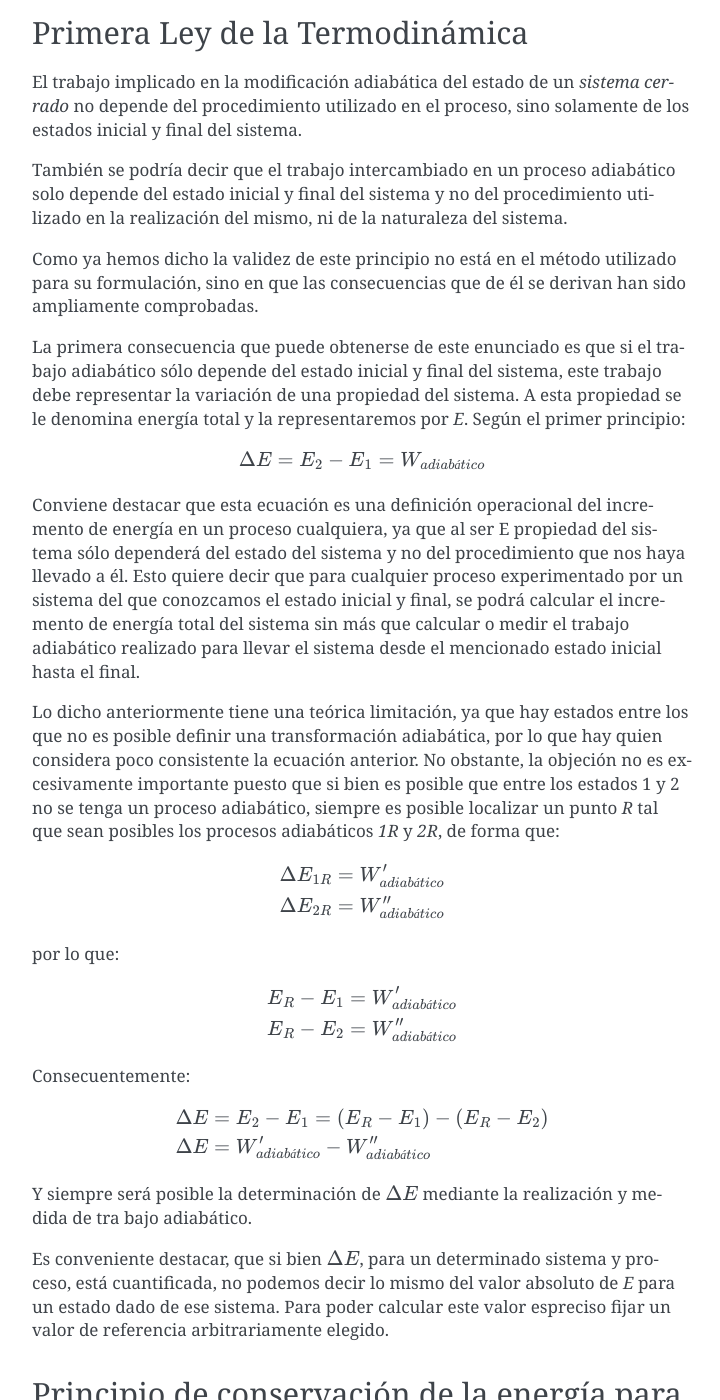
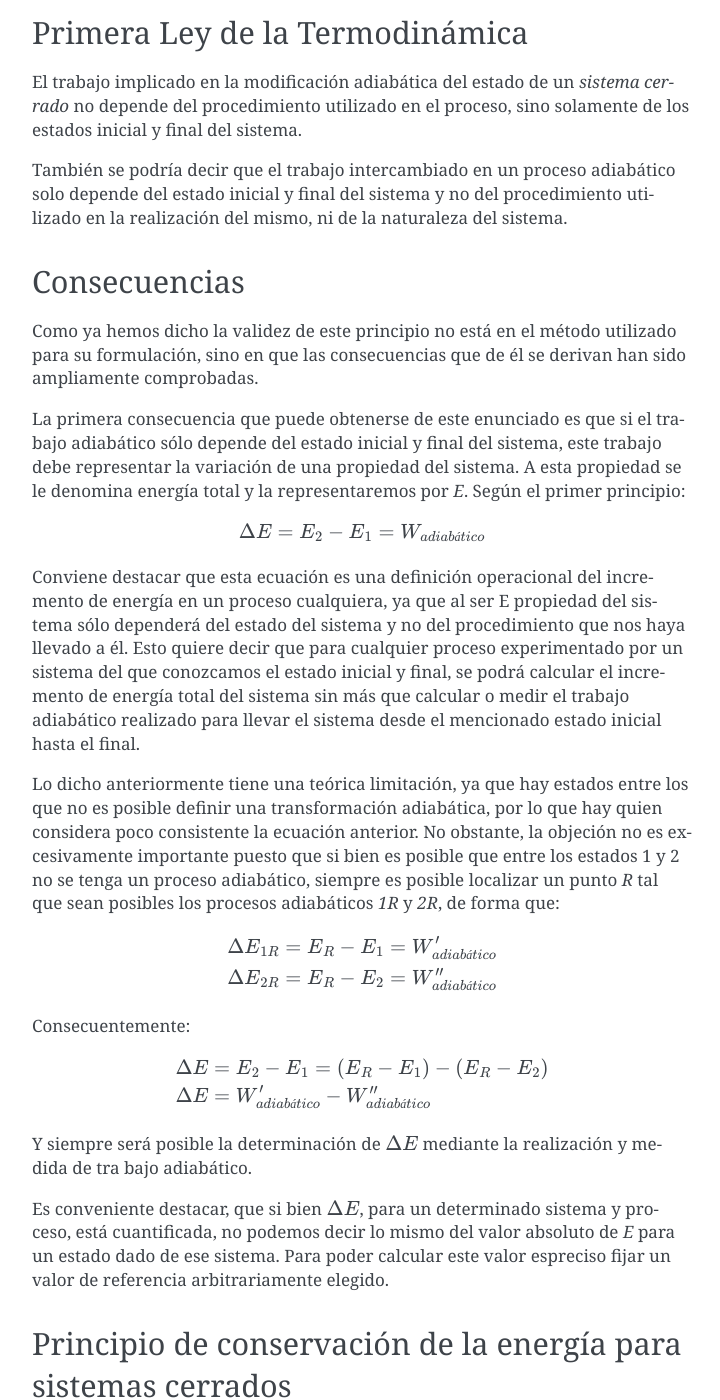
Before and after one commit to mantielero/termodinamica, a Sphinx documentation site: the page built from source/primer_principio_primer_principio.rst, in a window 1280 px wide and 1400 px high, scrolled down 1805 px. Shown: the whole window, without its empty margins (388-1108 px from the left). Built offline with Sphinx 7.4.7, drawn with Linux system fonts in a browser that asks for light colours; pages that are not in the unit, such as notebooks, are missing from menus.

Commit message:
Update primer_principio_primer_principio.rst

```diff
--- a/source/primer_principio_primer_principio.rst
+++ b/source/primer_principio_primer_principio.rst
@@ -47,6 +47,10 @@ El trabajo implicado en la modificación adiabática del estado de un *sistema c
 
 También se podría decir que el trabajo intercambiado en un proceso adiabático solo depende del estado inicial y final del sistema y no del procedimiento utilizado en la realización del mismo, ni de la naturaleza del sistema.
 
+
+Consecuencias
+-------------
+
 Como ya hemos dicho la validez de este principio no está en el método utilizado para su formulación, sino en que las consecuencias que de él se derivan han sido ampliamente comprobadas.
 
 La primera consecuencia que puede obtenerse de este enunciado es que si el trabajo adiabático sólo depende del estado inicial y final del sistema, este trabajo debe representar la variación de una propiedad del sistema. A esta propiedad se le denomina energía total y la representaremos por *E*. Según el primer principio:
@@ -61,15 +65,8 @@ Lo dicho anteriormente tiene una teórica limitación, ya que hay estados entre
 
 .. math::
 
-   \Delta E_{1R} = W_{adiabático}' \\
-   \Delta E_{2R} = W_{adiabático}''
-
-por lo que:
-
-.. math::
-
-   E_R - E_1 = W_{adiabático}' \\
-   E_R - E_2 = W_{adiabático}''
+   \Delta E_{1R} &= E_R - E_1 &= W_{adiabático}' \\
+   \Delta E_{2R} &= E_R - E_2 &= W_{adiabático}''
 
 Consecuentemente:
 
```
